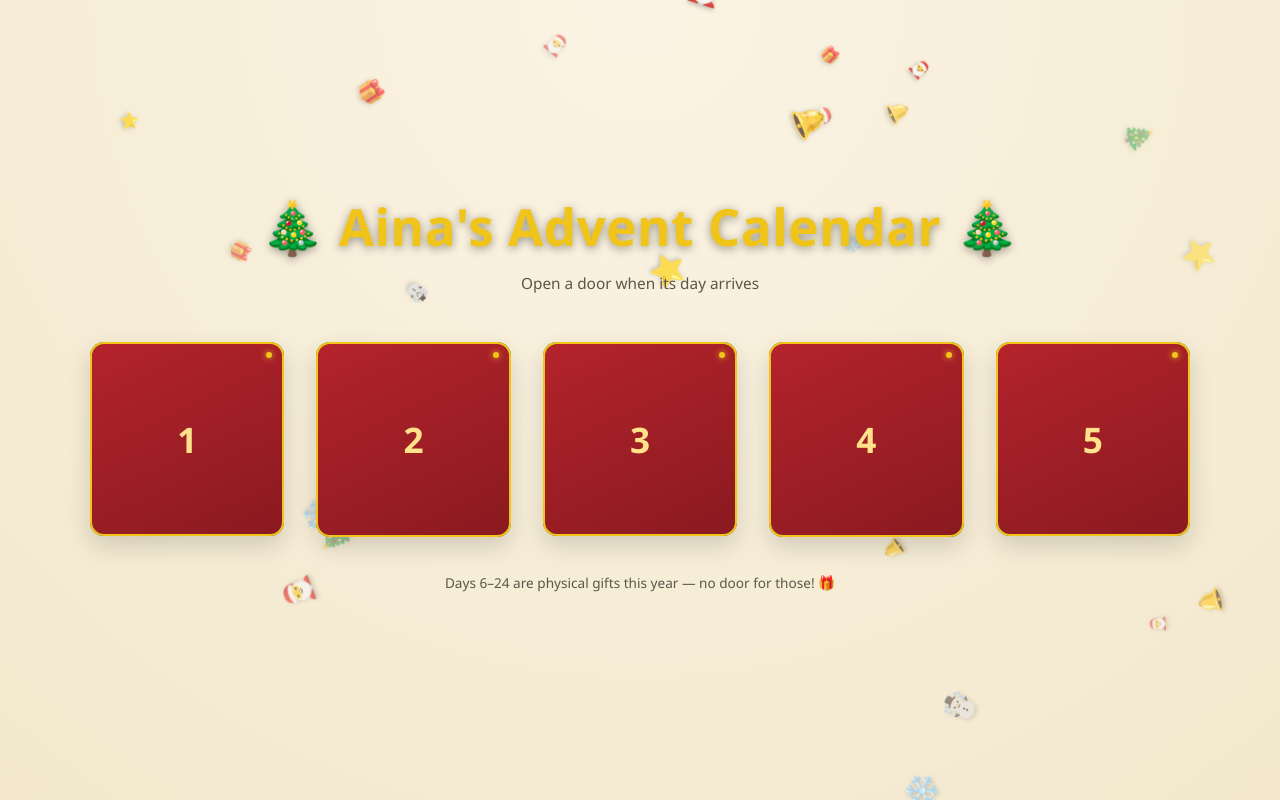
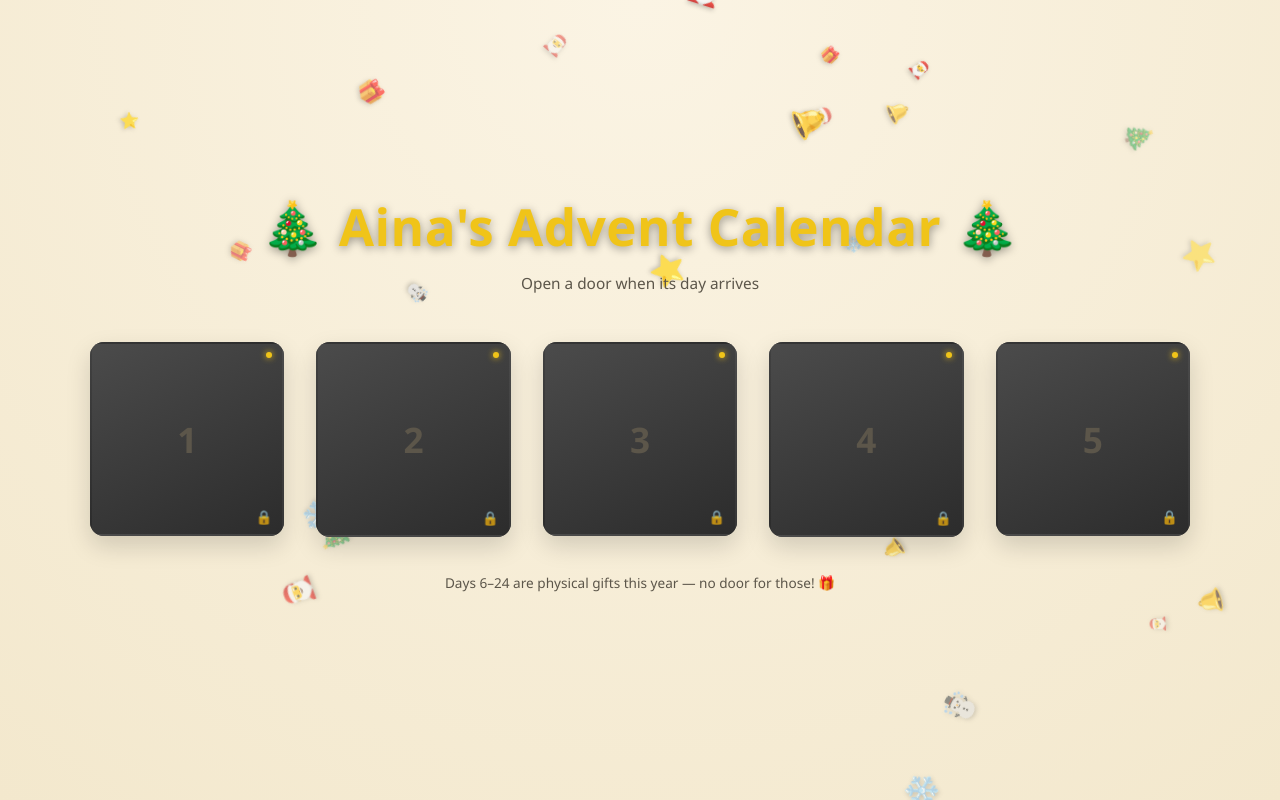
Before and after one commit to LeoPoirier/Aina_Advent, a plain HTML site: page index.html in a window 1280 px wide. Drawn offline with Linux system fonts and the light colour scheme.

Commit message:
Switch door unlock dates from November testing to real December release

```diff
--- a/index.html
+++ b/index.html
@@ -25,11 +25,11 @@
 
 <script>
   const DOORS = [
-    { day: 1, path: "1st/index.html", unlockMonth: 11 },
-    { day: 2, path: "2nd/index.html", unlockMonth: 11 },
-    { day: 3, path: "3rd/index.html", unlockMonth: 11 },
-    { day: 4, path: "4th/index.html", unlockMonth: 11 },
-    { day: 5, path: "5th/index.html", unlockMonth: 11 },
+    { day: 1, path: "1st/index.html", unlockMonth: 12 },
+    { day: 2, path: "2nd/index.html", unlockMonth: 12 },
+    { day: 3, path: "3rd/index.html", unlockMonth: 12 },
+    { day: 4, path: "4th/index.html", unlockMonth: 12 },
+    { day: 5, path: "5th/index.html", unlockMonth: 12 },
   ];
 
   const grid = document.getElementById("grid");
```
